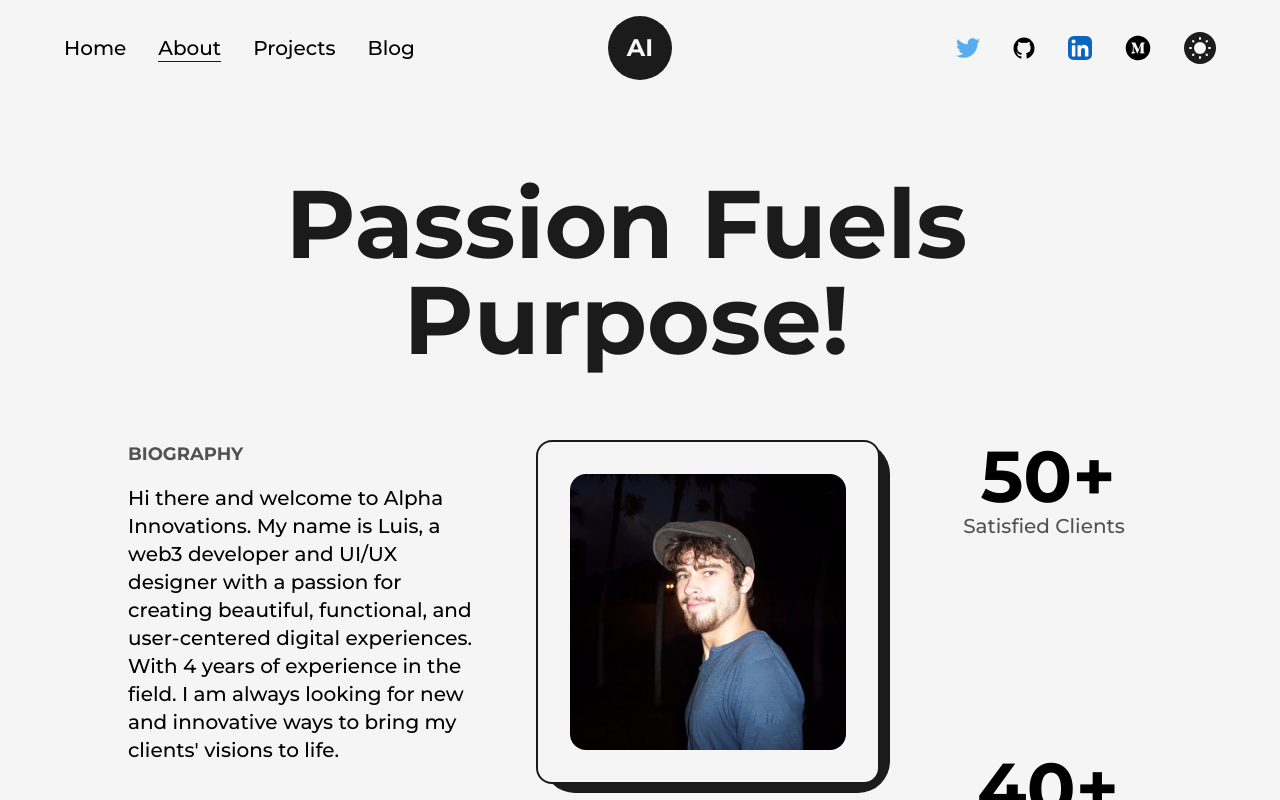
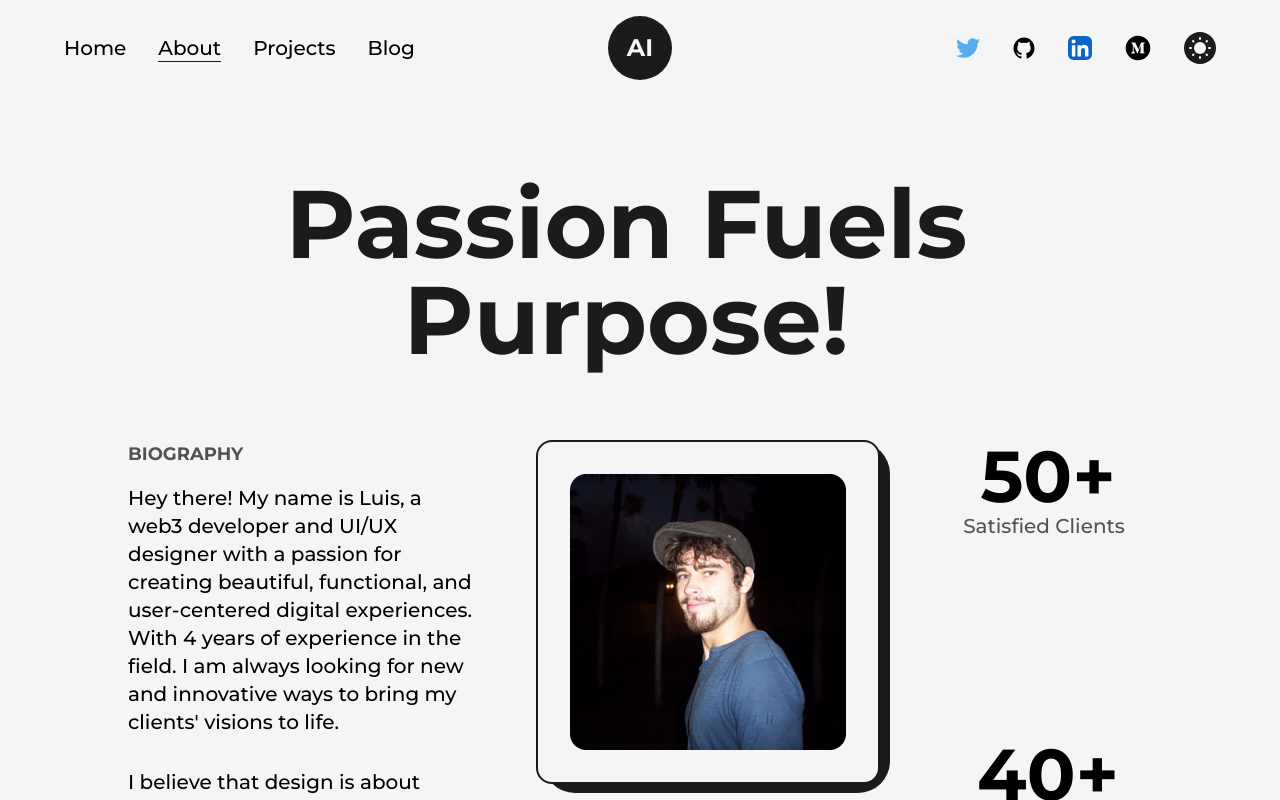
Before and after one commit to Jshanks21/portfolio-site, a Next.js app: page /about in a window 1280 px wide. Shown: the top 800 px of the page. Built offline with nearby package versions, Linux system fonts and the light colour scheme.

Commit message:
fix: unescaped single quotes build error

```diff
--- a/pages/about.tsx
+++ b/pages/about.tsx
@@ -55,16 +55,16 @@ const about = () => {
               <h2 className='mb-4 text-lg font-bold uppercase text-dark/75 dark:text-light/75'>Biography</h2>
 
               <p className='sm:font-medium'>
-                Hi there and welcome to Alpha Innovations. My name is Luis, a web3 developer and UI/UX designer with a passion for creating beautiful, functional,
+                Hey there! My name is Luis, a web3 developer and UI/UX designer with a passion for creating beautiful, functional,
                 and user-centered digital experiences. With 4 years of experience in the field. I am always looking for
-                new and innovative ways to bring my clients' visions to life.
+                new and innovative ways to bring my clients&apos; visions to life.
               </p>
               <p className='my-8 sm:font-medium'>
-                I believe that design is about more than just making things look pretty – it's about solving problems and
+                I believe that design is about more than just making things look pretty – it&apos;s about solving problems and
                 creating intuitive, enjoyable experiences for users.
               </p>
               <p className='sm:font-medium'>
-                Whether I'm working on a website, mobile app, or
+                Whether I&apos;m working on a website, mobile app, or
                 other digital product, I bring my commitment to design excellence and user-centered thinking to
                 every project I work on. I look forward to the opportunity to bring my skills and passion to your next project.
               </p>
```
